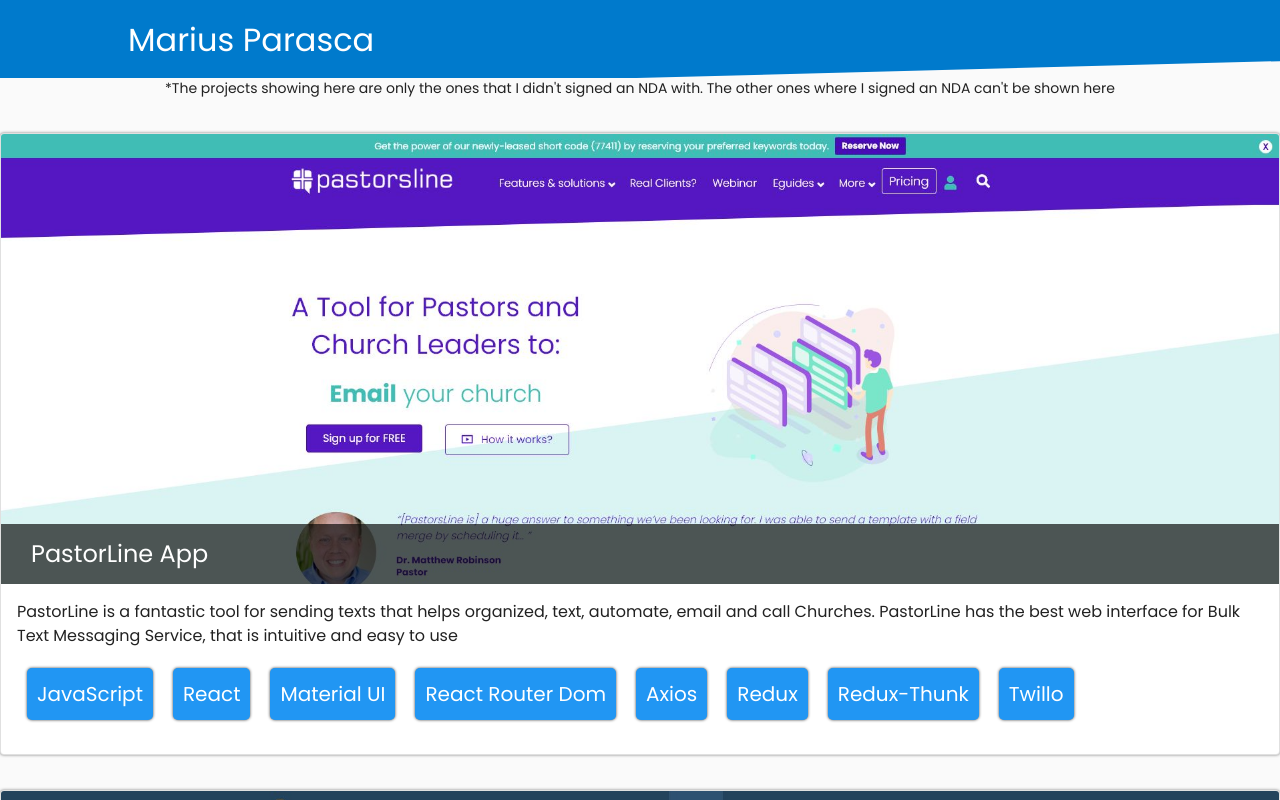
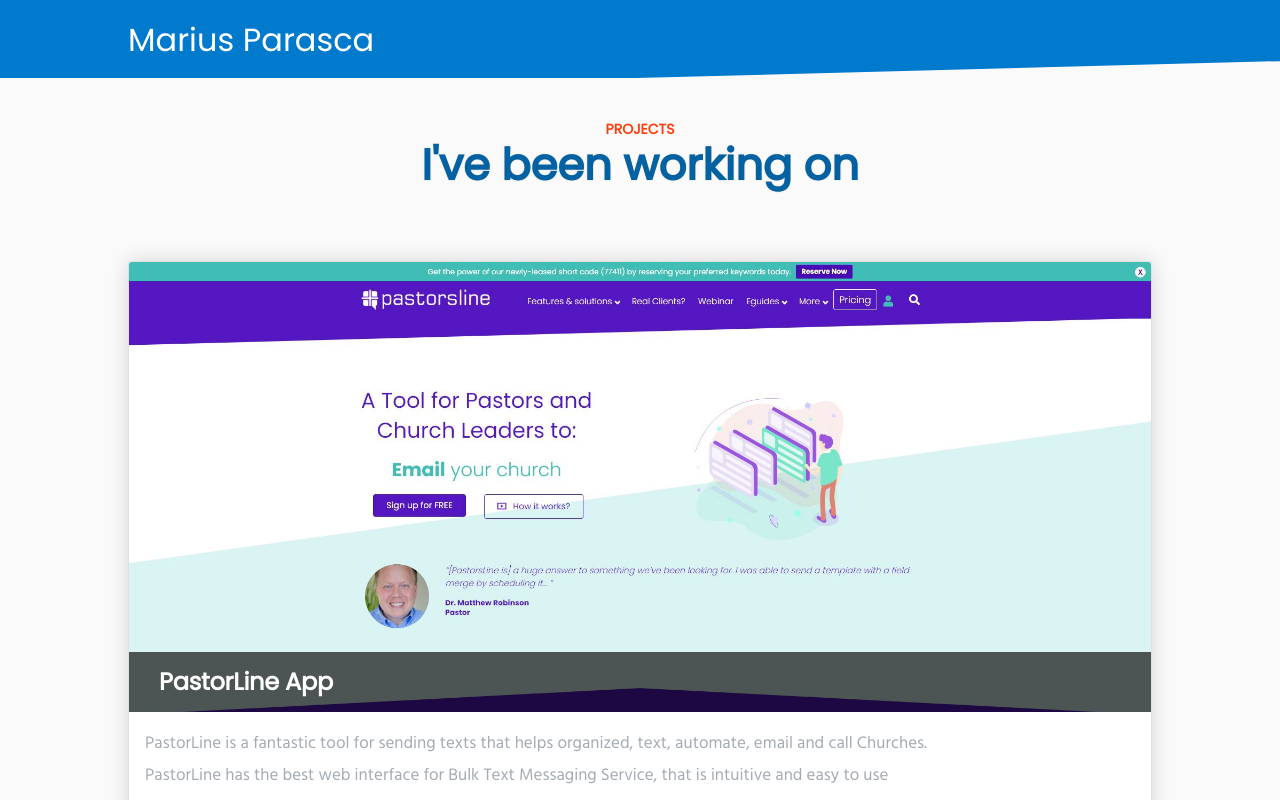
Before and after one commit to MariusParasca/portofolio, a Next.js app: page /projects in a window 1280 px wide. Shown: the top 800 px of the page. Built offline with nearby package versions, Linux system fonts and the light colour scheme.

Commit message:
home page finished, worked on projects page

```diff
--- a/src/components/Footer/Footer.js
+++ b/src/components/Footer/Footer.js
@@ -3,7 +3,7 @@
 import classes from './Footer.module.css';
 
 const Footer = () => {
-  return <div className={classes.container}>© Copyright 2020 | Parasca Marius</div>;
+  return <div className={classes.container}>© Copyright 2020 | All rights reserved | Parasca Marius</div>;
 };
 
 export default Footer;
--- a/src/components/Footer/Footer.module.css
+++ b/src/components/Footer/Footer.module.css
@@ -1,5 +1,6 @@
 .container {
-  color: #7f7f7f;
+  color: rgb(164,171,178);
+  font-family: 'Hind';
   padding: 20px;
   display: flex;
   justify-content: center;
--- a/src/components/pages/Home/Project/Project.js
+++ b/src/components/pages/Home/Project/Project.js
@@ -34,6 +34,7 @@
     color: 'rgb(164,171,178)',
     fontSize: 14,
     lineHeight: 1.9,
+    fontFamily: 'Hind',
   },
   avatar: {
     backgroundColor: '#4DABF5',
--- a/src/components/pages/Home/Project/Project.module.css
+++ b/src/components/pages/Home/Project/Project.module.css
@@ -39,6 +39,7 @@
   font-size: 13px;
   line-height: 1.5;
   color: #949ba2;
+  font-family: 'Hind';
   padding: 0;
   margin: 0;
 }
--- a/src/components/pages/Projects/Project/Project.js
+++ b/src/components/pages/Projects/Project/Project.js
@@ -22,8 +22,8 @@
 
 const useStyles = makeStyles((theme) => ({
   cardRoot: {
-    marginTop: '35px',
-    boxShadow: '0px 0px 3px 0px rgba(0, 0, 0, 0.5)',
+    marginTop: '70px',
+    boxShadow: '0 0 20px rgb(0 0 0 / 15%)',
   },
   dividerVertical: {
     backgroundColor: '#ffffff',
@@ -33,18 +33,15 @@
     },
   },
   typographyRoot: {
+    color: '#fff',
+    fontWeight: 600,
+    letterSpacing: '-.01em',
     [theme.breakpoints.down('sm')]: {
       fontSize: '1.2rem',
     },
     '&:hover': {
       opacity: '0.5',
       cursor: 'pointer',
-    },
-  },
-  typographyRootWithoutHover: {
-    '&:hover': {
-      opacity: '1',
-      cursor: 'default',
     },
   },
   titleLinkRoot: {
@@ -64,6 +61,7 @@
   const styles = useStyles();
   const customStyles = makeStyles((theme) => ({
     cardMediaRoot: {
+      cursor: 'pointer',
       height: '450px',
       backgroundSize: 'cover',
       backgroundRepeat: 'no-repeat',
@@ -111,38 +109,54 @@
     );
   }, [props, styles]);
 
+  const LinkWrapper = ({ children }) => (
+    <Link
+      href={props.siteLink || undefined}
+      target={props.siteLink ? '_blank' : '_self'}
+      disabled={!!props.siteLink}
+      classes={{ root: styles.titleLinkRoot }}
+    >
+      {children}
+    </Link>
+  );
+
   return (
     <React.Fragment>
       <Card variant="outlined" classes={{ root: styles.cardRoot }}>
         <div className={classes.cardMediaContainer}>
           <LazyLoad offset={100}>
-            <Link
-              href={props.siteLink || undefined}
-              target={props.siteLink ? '_blank' : '_self'}
-              disabled={!!props.siteLink}
-              classes={{ root: styles.titleLinkRoot }}
-            >
+            {props.siteLink ? (
+              <LinkWrapper>
+                <CardMedia title={props.projectTitle} classes={{ root: customStyles.cardMediaRoot }} />
+              </LinkWrapper>
+            ) : (
               <CardMedia title={props.projectTitle} classes={{ root: customStyles.cardMediaRoot }} />
-            </Link>
+            )}
           </LazyLoad>
           <div className={classes.emptyContainer} />
           <div className={classes.bannerContainer}>
             <div className={classes.bannerTitleContainer}>
-              <Link
-                href={props.siteLink || undefined}
-                target={props.siteLink ? '_blank' : '_self'}
-                disabled={!!props.siteLink}
-                classes={{ root: styles.titleLinkRoot }}
-              >
+              {props.siteLink ? (
+                <LinkWrapper>
+                  <Typography
+                    variant="h5"
+                    classes={{
+                      root: styles.typographyRoot,
+                    }}
+                  >
+                    {props.projectTitle}
+                  </Typography>
+                </LinkWrapper>
+              ) : (
                 <Typography
                   variant="h5"
                   classes={{
-                    root: `${styles.typographyRoot} ${props.siteLink ? '' : styles.typographyRootWithoutHover}`,
+                    root: styles.typographyRoot,
                   }}
                 >
                   {props.projectTitle}
                 </Typography>
-              </Link>
+              )}
             </div>
             <Hidden smDown implementation="css" className={classes.hiddenContainer}>
               {getGitHubComponent()}
--- a/src/components/pages/Projects/Project/ProjectContent/ProjectContent.js
+++ b/src/components/pages/Projects/Project/ProjectContent/ProjectContent.js
@@ -1,14 +1,29 @@
 import React from 'react';
-import { Typography } from '@material-ui/core';
+import { makeStyles, Typography } from '@material-ui/core';
 
 import Feature from '../Feature/Feature';
 import classes from './ProjectContent.module.css';
 
+const useStyles = makeStyles((theme) => ({
+  description: {
+    color: 'rgb(164,171,178)',
+    fontSize: '17px',
+    fontFamily: 'Hind',
+    lineHeight: 1.9,
+    maxWidth: '85%',
+  },
+}));
+
 const ProjectContent = (props) => {
   const { features } = props;
+
+  const styles = useStyles();
+
   return (
     <React.Fragment>
-      <Typography variant="body1">{props.description}</Typography>
+      <Typography variant="body1" className={styles.description}>
+        {props.description}
+      </Typography>
       <div className={classes.featuresContainer}>
         {features && features.map((feature) => <Feature key={feature} text={feature} />)}
       </div>
--- a/src/components/pages/Projects/Projects.js
+++ b/src/components/pages/Projects/Projects.js
@@ -1,26 +1,43 @@
-import { Typography } from '@material-ui/core';
+import { makeStyles, Typography } from '@material-ui/core';
 import React from 'react';
+import Fade from 'react-reveal/Fade';
 
 import Project from './Project/Project';
 import { projectsData } from '../../../shared/data';
+import Wrapper from 'components/shared/Wrapper/Wrapper';
+import TitleSection from 'components/shared/TitleSection/TitleSection';
+
+const useStyles = makeStyles((theme) => ({
+  wrapText: {
+    marginTop: 40,
+  },
+  container: {
+    marginBottom: 60,
+  },
+}));
 
 const Projects = () => {
+  const styles = useStyles();
+
   return (
-    <div>
-      <Typography variant="body2" align="center">
-        *The projects showing here are only the ones that I didn't signed an NDA with. The other ones where I signed an
-        NDA can't be shown here
-      </Typography>
+    <div className={styles.container}>
+      <Wrapper>
+        <div className={styles.wrapText}>
+          <TitleSection subTitle="PROJECTS" title="I've been working on" />
+        </div>
         {projectsData.map((project) => (
+          <Fade bottom>
             <Project
-          // siteLink="http://shipstock.com"
+              siteLink={project.siteLink}
               key={project.projectTitle}
               projectTitle={project.projectTitle}
               image={project.image}
               description={project.description}
               features={project.features}
             />
+          </Fade>
         ))}
+      </Wrapper>
     </div>
   );
 };
--- /dev/null
+++ b/src/components/shared/TitleSection/TitleSection.js
@@ -0,0 +1,35 @@
+import { makeStyles, Typography } from '@material-ui/core';
+import Fade from 'react-reveal/Fade';
+
+const useStyles = makeStyles(() => ({
+  recentWorkTypo: {
+    fontSize: 14,
+    fontWeight: 600,
+    color: '#FE3D0C',
+  },
+  whatWeAreOnTypo: {
+    color: '#0062a3',
+    textShadow: '0px 0px 1px rgba(150, 150, 150, 1)',
+    fontSize: '2.7rem',
+    fontWeight: 700,
+  },
+}));
+
+const TitleSection = (props) => {
+  const { subTitle, title } = props;
+
+  const styles = useStyles();
+
+  return (
+    <Fade bottom>
+      <Typography variant="h6" align="center" className={styles.recentWorkTypo}>
+        {subTitle}
+      </Typography>
+      <Typography variant="h1" className={styles.whatWeAreOnTypo} align="center">
+        {title}
+      </Typography>
+    </Fade>
+  );
+};
+
+export default TitleSection;
--- a/src/shared/data.js
+++ b/src/shared/data.js
@@ -22,6 +22,13 @@
       'Marius has been a perfect contractor, very professional, always available, consistently delivering top quality work. If you are looking for a professional full-stack React developer, he is the right guy for the job.',
     clientName: 'Ara',
     devTitle: 'Full Stack Developer',
+  },
+  {
+    title: 'Thomas Oliver',
+    text: 'Thanks for your help.',
+    src: '/static/images/avatars/thomas.webp',
+    alt: 'Thomas Oliver',
+    devTitle: 'React Developer',
   },
 ];
 
```
Also changed, not shown: src/components/pages/Home/Home.js (+59 -44 lines), src/components/pages/Home/Home.module.css (+7 -0 lines), src/components/shared/Testimonial/Testimonial.js (+11 -1 lines), src/svgs/double-quotes.svg. Lines whose indentation alone changed are shown as unchanged.
